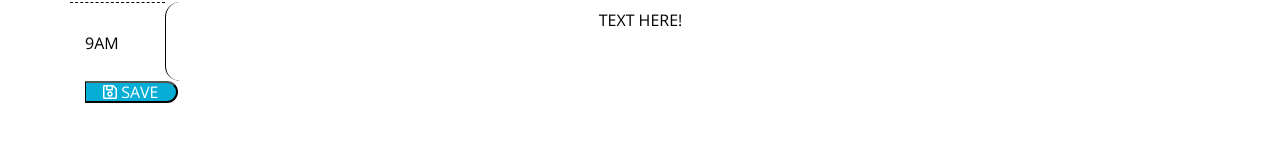
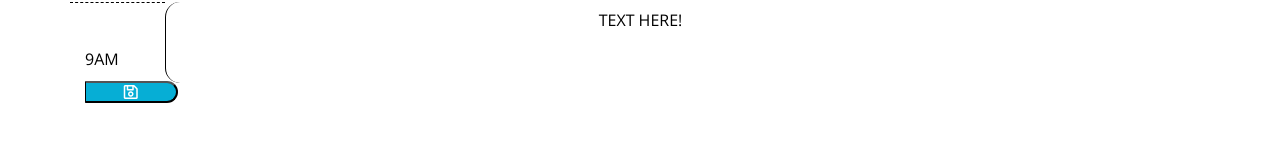
Before and after one commit to NKC27/Work-Day-Planner, a plain HTML site: page index.html in a window 1280 px wide. Shown: the part 357-498 px from the top of the page. Drawn offline with nearby package versions, Linux system fonts and the light colour scheme.

Commit message:
deleted text from btn

```diff
--- a/index.html
+++ b/index.html
@@ -38,12 +38,13 @@
       <!-- Timeblocks go here/ Working business hours from 9AM - 5PM -->
       <div id="hour-09" class="row timeCompare">
         <div class="col-md-1 hour">
+
           <span id="9">9AM</span>
         </div>
         <textarea class="col-md-10 time-block description">TEXT HERE!</textarea>
       </div>
       <!-- save the input text from the user, needs to be added to local storage! -->
-      <button class="col-md-1 saveBtn"><i class="far fa-save"></i> SAVE</button>
+      <button class="col-md-1 saveBtn"><i class="far fa-save"></i></button>
     </div>
     <!-- **************************************************** -->
     <script src="https://cdnjs.cloudflare.com/ajax/libs/jquery/3.2.1/jquery.min.js"></script>
```
